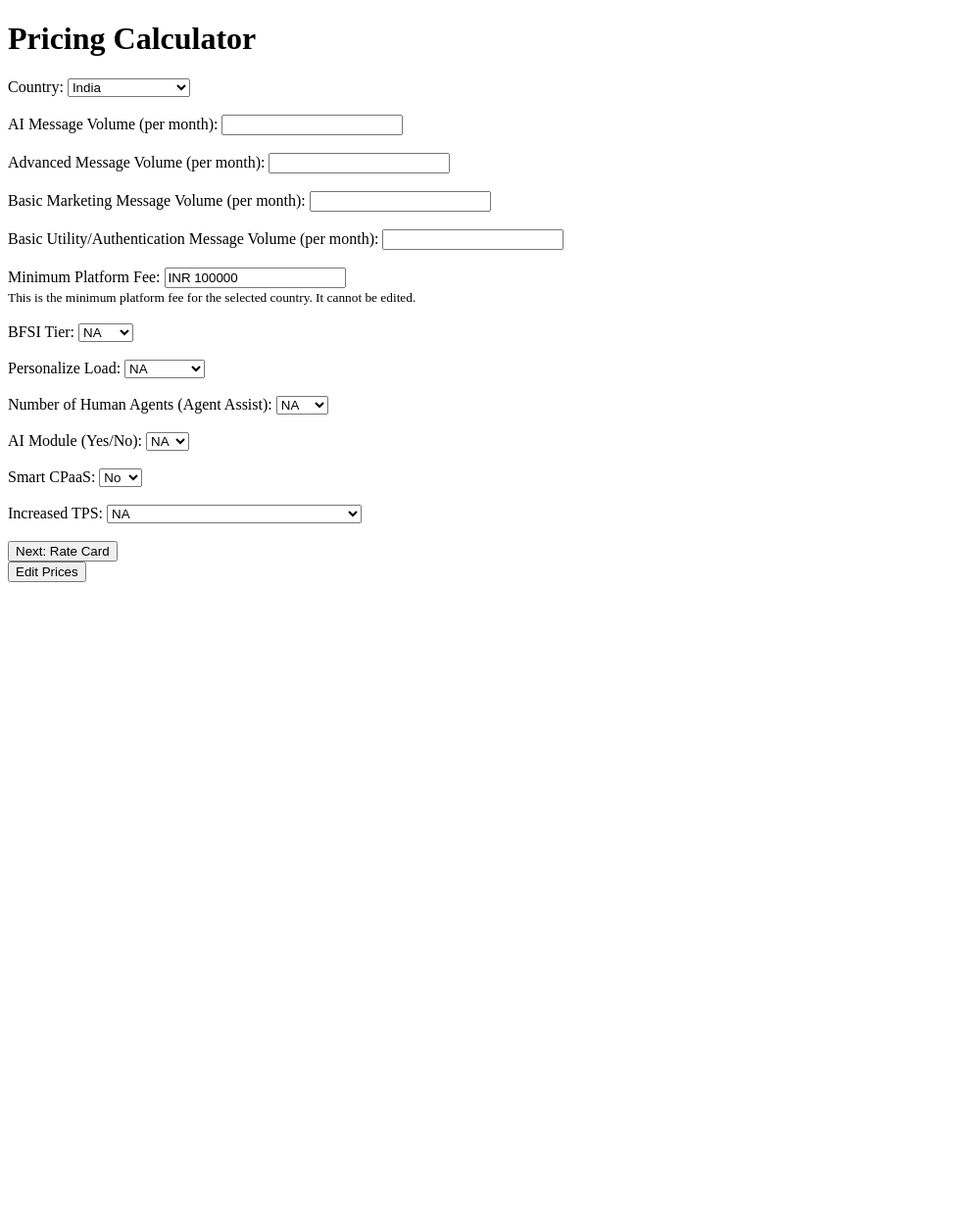
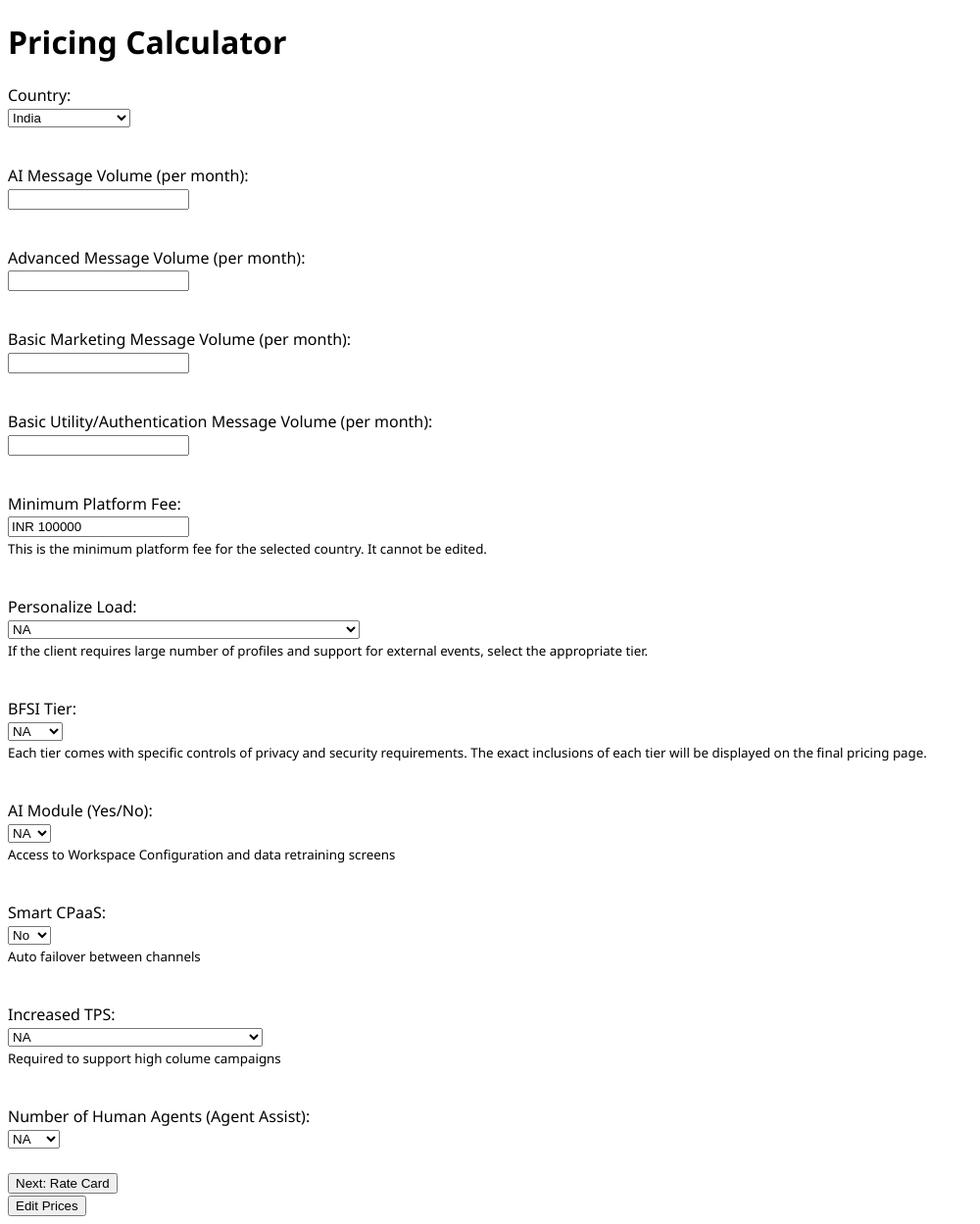
Before and after one commit to sharmaadwit/pricing-calc, a Flask app: page / in a window 1280 px wide. Shown: the whole page at 98% size, without its empty margins (0-1000 px from the left). Before the commit the page ends 594 px from the top, so only its background shows below. Run offline with Flask 3, Linux system fonts and the light colour scheme.

Commit message:
pricing calc v13 visual upgrade with <style> pack on index.html

```diff
--- a/app.py
+++ b/app.py
@@ -14,9 +14,9 @@ app.secret_key = 'your_secret_key'  # Needed for session
 # Country to currency symbol mapping
 COUNTRY_CURRENCY = {
     'India': '₹',
-    'MENA': 'د.إ',  # AED
-    'LATAM': '$',   # USD (or local, but $ is common)
-    'Africa': '$',  # USD (or local)
+    'MENA': '$',  # USD for MENA
+    'LATAM': '$',
+    'Africa': '$',
     'Europe': '€',
     'Rest of the World': '$',
 }
@@ -245,7 +245,7 @@ def index():
                 'Campaign Manager',
                 'CTWA - (Meta/Tiktok/Google)',
                 'Agent Assist < 20 Agents',
-                'Personalize upto 1 Million profiles',
+                'Personalize upto 1 Million profiles, external events not supported',
             ],
             'BFSI Tier 1': [
                 'Audit trail to be stored for 60 days from JB Pro+Flows',
@@ -263,13 +263,13 @@ def index():
                 'Data Encryption, Logging, Auditing, Purging (Logs) from Campaign Manager, Retargetting and Personalize layers',
             ],
             'Personalize Load Standard': [
-                'Personalize upto 5 million profiles',
+                'Standard - upto 5 million records, no external events',
             ],
             'Personalize Load Advanced': [
-                'Personalize upto 10 million profiles',
+                'Advanced - 10 million records, external events supported',
             ],
             'AI Module Yes': [
-                'UI based retarining and configuration features',
+                'Access to Workspace Configuration and data retraining screens',
             ],
             'Human Agents 20+': [
                 'Upto 50 agents',
@@ -281,9 +281,7 @@ def index():
                 'More than 100 agents',
             ],
             'Smart CPaaS Yes': [
-                'Channel failover support for',
-                'First channel : WhatsApp or RCS',
-                'Second channel: WhatsApp, SMS or RCS',
+                'Auto failover between channels',
             ],
             'Increased TPS 250': [
                 'Upto 250 Messages per Second',
@@ -325,7 +323,7 @@ def index():
                 'Campaign Manager',
                 'CTWA - (Meta/Tiktok/Google)',
                 'Agent Assist < 20 Agents',
-                'Personalize upto 1 Million profiles',
+                'Personalize upto 1 Million profiles, external events not supported',
             ]
 
         session['results'] = results
--- a/templates/index.html
+++ b/templates/index.html
@@ -3,8 +3,23 @@
 <head>
     <title>Pricing Calculator</title>
     <style>
-        table, th, td { border: 1px solid #ccc; border-collapse: collapse; padding: 6px; }
+        body { font-family: 'Segoe UI', 'Arial', 'sans-serif'; }
+        h2, h3, h4 { font-weight: bold; margin-top: 1.5em; }
+        h2 { font-size: 2em; }
+        h3 { font-size: 1.5em; }
+        h4 { font-size: 1.2em; }
+        .section { margin-bottom: 2em; }
+        hr { border: none; border-top: 1px solid #ccc; margin: 2em 0; }
+        table { border-collapse: collapse; width: 100%; margin-bottom: 1.5em; }
+        table tr:nth-child(even) { background-color: #f9f9f9; }
+        table tr:nth-child(odd) { background-color: #fff; }
+        table th, table td { padding: 8px 12px; }
         th { background: #f0f0f0; }
+        td, th { text-align: right; }
+        th:first-child, td:first-child { text-align: left; }
+        label { display: block; margin-top: 1em; font-weight: 500; }
+        input, select { margin-top: 0.2em; }
+        .key-number { font-weight: bold; font-size: 1.1em; }
     </style>
     <script>
     // Global function for adding commas to numbers
@@ -43,42 +58,47 @@
         <label>Minimum Platform Fee:</label>
         <input type="text" id="min_platform_fee" name="min_platform_fee" value="" readonly><br>
         <small>This is the minimum platform fee for the selected country. It cannot be edited.</small><br><br>
+        <label>Personalize Load:</label>
+        <select name="personalize_load">
+            <option value="NA" {% if inputs and inputs.personalize_load == 'NA' %}selected{% endif %}>NA</option>
+            <option value="Standard" {% if inputs and inputs.personalize_load == 'Standard' %}selected{% endif %}>Standard - upto 5 million records, no external events</option>
+            <option value="Advanced" {% if inputs and inputs.personalize_load == 'Advanced' %}selected{% endif %}>Advanced - 10 million records, external events supported</option>
+        </select><br>
+        <small>If the client requires large number of profiles and support for external events, select the appropriate tier.</small><br><br>
         <label>BFSI Tier:</label>
         <select name="bfsi_tier">
             <option value="NA" {% if inputs and inputs.bfsi_tier == 'NA' %}selected{% endif %}>NA</option>
             <option value="Tier 1" {% if inputs and inputs.bfsi_tier == 'Tier 1' %}selected{% endif %}>Tier 1</option>
             <option value="Tier 2" {% if inputs and inputs.bfsi_tier == 'Tier 2' %}selected{% endif %}>Tier 2</option>
             <option value="Tier 3" {% if inputs and inputs.bfsi_tier == 'Tier 3' %}selected{% endif %}>Tier 3</option>
-        </select><br><br>
-        <label>Personalize Load:</label>
-        <select name="personalize_load">
-            <option value="NA" {% if inputs and inputs.personalize_load == 'NA' %}selected{% endif %}>NA</option>
-            <option value="Standard" {% if inputs and inputs.personalize_load == 'Standard' %}selected{% endif %}>Standard</option>
-            <option value="Advanced" {% if inputs and inputs.personalize_load == 'Advanced' %}selected{% endif %}>Advanced</option>
-        </select><br><br>
+        </select><br>
+        <small>Each tier comes with specific controls of privacy and security requirements. The exact inclusions of each tier will be displayed on the final pricing page.</small><br><br>
+        <label>AI Module (Yes/No):</label>
+        <select name="ai_module">
+            <option value="NA" {% if inputs and inputs.ai_module == 'NA' %}selected{% endif %}>NA</option>
+            <option value="Yes" {% if inputs and inputs.ai_module == 'Yes' %}selected{% endif %}>Yes</option>
+            <option value="No" {% if inputs and inputs.ai_module == 'No' %}selected{% endif %}>No</option>
+        </select><br>
+        <small>Access to Workspace Configuration and data retraining screens</small><br><br>
+        <label>Smart CPaaS:</label>
+        <select name="smart_cpaas">
+            <option value="No" {% if inputs and inputs.smart_cpaas == 'No' %}selected{% endif %}>No</option>
+            <option value="Yes" {% if inputs and inputs.smart_cpaas == 'Yes' %}selected{% endif %}>Yes</option>
+        </select><br>
+        <small>Auto failover between channels</small><br><br>
+        <label>Increased TPS:</label>
+        <select name="increased_tps">
+            <option value="NA" {% if inputs and inputs.increased_tps == 'NA' %}selected{% endif %}>NA</option>
+            <option value="250" {% if inputs and inputs.increased_tps == '250' %}selected{% endif %}>250 (upto 250 Messages per Second)</option>
+            <option value="1000" {% if inputs and inputs.increased_tps == '1000' %}selected{% endif %}>1000 (upto 1000 Messages per Second)</option>
+        </select><br>
+        <small>Required to support high colume campaigns</small><br><br>
         <label>Number of Human Agents (Agent Assist):</label>
         <select name="human_agents">
             <option value="NA" {% if inputs and inputs.human_agents == 'NA' %}selected{% endif %}>NA</option>
             <option value="20+" {% if inputs and inputs.human_agents == '20+' %}selected{% endif %}>20+</option>
             <option value="50+" {% if inputs and inputs.human_agents == '50+' %}selected{% endif %}>50+</option>
             <option value="100+" {% if inputs and inputs.human_agents == '100+' %}selected{% endif %}>100+</option>
-        </select><br><br>
-        <label>AI Module (Yes/No):</label>
-        <select name="ai_module">
-            <option value="NA" {% if inputs and inputs.ai_module == 'NA' %}selected{% endif %}>NA</option>
-            <option value="Yes" {% if inputs and inputs.ai_module == 'Yes' %}selected{% endif %}>Yes</option>
-            <option value="No" {% if inputs and inputs.ai_module == 'No' %}selected{% endif %}>No</option>
-        </select><br><br>
-        <label>Smart CPaaS:</label>
-        <select name="smart_cpaas">
-            <option value="No" {% if inputs and inputs.smart_cpaas == 'No' %}selected{% endif %}>No</option>
-            <option value="Yes" {% if inputs and inputs.smart_cpaas == 'Yes' %}selected{% endif %}>Yes</option>
-        </select><br><br>
-        <label>Increased TPS:</label>
-        <select name="increased_tps">
-            <option value="NA" {% if inputs and inputs.increased_tps == 'NA' %}selected{% endif %}>NA</option>
-            <option value="250" {% if inputs and inputs.increased_tps == '250' %}selected{% endif %}>250 (upto 250 Messages per Second)</option>
-            <option value="1000" {% if inputs and inputs.increased_tps == '1000' %}selected{% endif %}>1000 (upto 1000 Messages per Second)</option>
         </select><br><br>
         <input type="submit" value="Next: Rate Card">
     </form>
```
